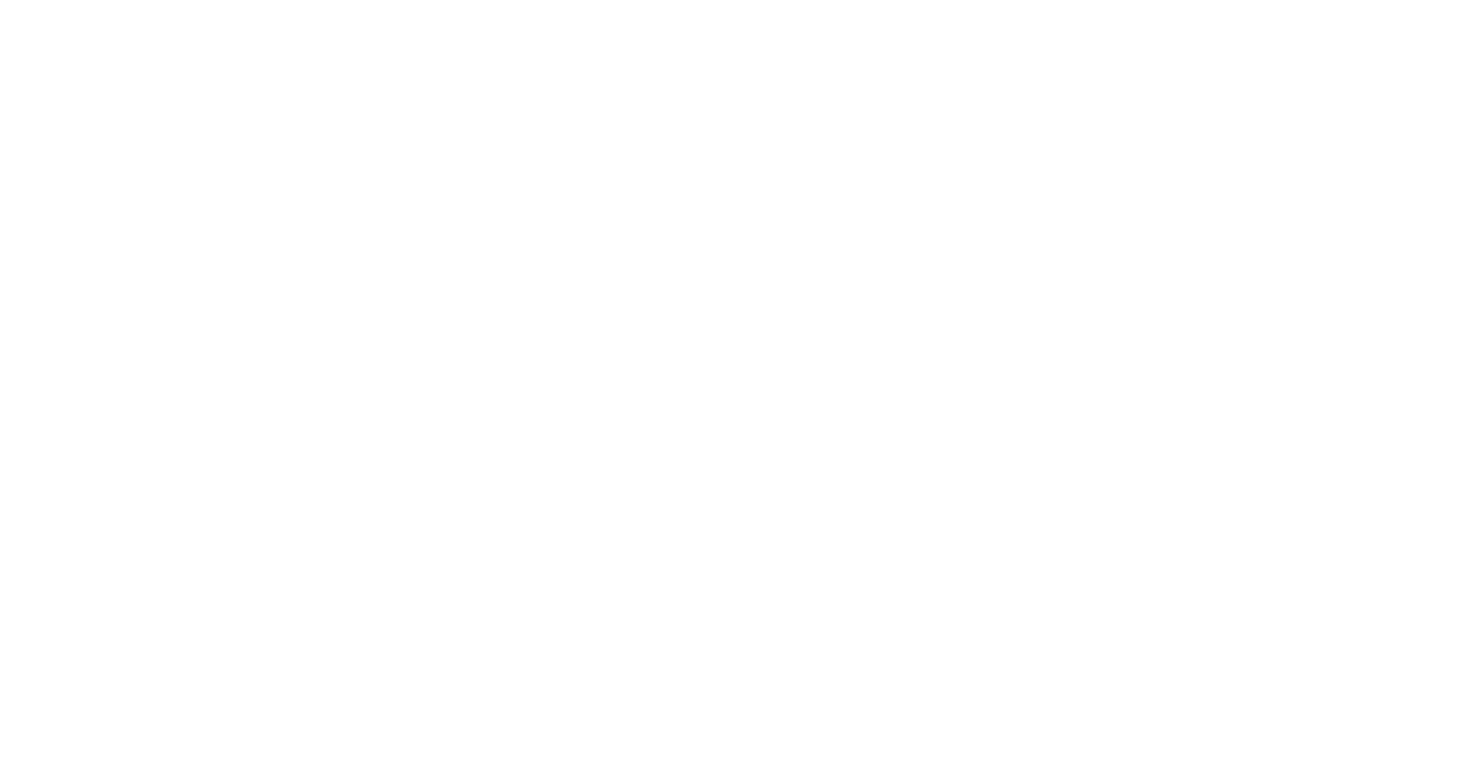
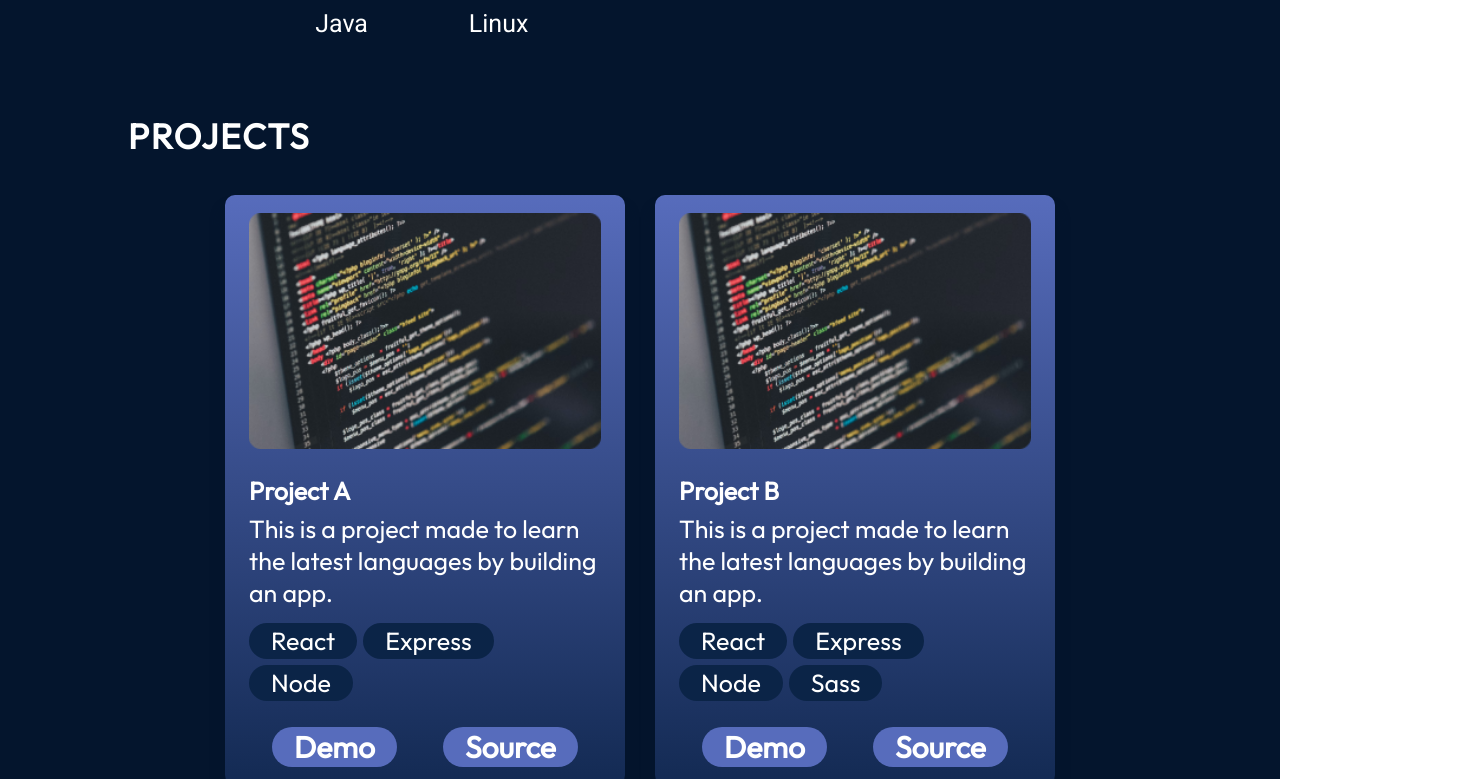
Before and after one commit to ms0031/portfolio, a React (Vite) app: page / in a window 1280 px wide. Shown: the part 2021-2800 px from the top of the page, 1472 px wide, since content can reach past the window. Before the commit the page ends 1862 px from the top, so only its background shows below. Built offline with nearby package versions, Linux system fonts and the light colour scheme.

Commit message:
Created Projects Section

```diff
--- a/src/App.jsx
+++ b/src/App.jsx
@@ -3,6 +3,7 @@
 import { About } from "./components/About/About";
 import Hero from "./components/Hero/Hero";
 import { Navbar } from "./components/Navbar/Navbar";
+import Projects from "./components/Projects/Projects";
 import { Skills } from "./components/Skills/Skills";
 
 function App() {
@@ -11,7 +12,8 @@
       <Navbar />
       <Hero />
       <About />
-      <Skills/>
+      <Skills />
+      <Projects/>
     </div>
   )
 }
--- a/src/App.module.css
+++ b/src/App.module.css
@@ -4,4 +4,5 @@
     background-color: var(--color-bg);
     width: 100%;
     height: 100%;
+    overflow: hidden;
 }
--- a/src/components/Hero/Hero.jsx
+++ b/src/components/Hero/Hero.jsx
@@ -5,7 +5,7 @@
   return (
       <section className={styles.container}>
           <div className={styles.content}>
-              <hi className={styles.title}>Hi, I'm Mayank Shekhar</hi>
+              <h1 className={styles.title}>Hi, I'm Mayank Shekhar</h1>
               <p className={styles.description}>I'm a full-stack developer</p>
               <a href="mailto:mayankshekhar0031@gmail.com" className={styles.contactBtn}>Contact Me</a>
           </div>
--- a/src/components/Hero/Hero.module.css
+++ b/src/components/Hero/Hero.module.css
@@ -24,9 +24,12 @@
     font-weight: 900;
     margin-bottom: 33px;
     font-family: var(--font-roboto);
-    background: linear-gradient(90deg,rgb(255, 255, 255,1) 50%,rgba(255,255,255,0) 120%);
+    background: linear-gradient(90deg,rgb(255, 255, 255,1) 75%,rgba(255,255,255,0) 120%);
     -webkit-text-fill-color: transparent;
     -webkit-background-clip: text;
+    background-size: 70% 100%;
+    background-repeat: no-repeat;
+    transition: 0.4s;
 }
 
 .description{
@@ -44,17 +47,28 @@
     font-weight: 600;
     padding: 17px 26px;
     box-shadow: 0 0 4px 0 rgba(0,0,0,0.25);
+    transition: 0.3s;
 }
 
 .heroImg{
     width: 50%;
     z-index: 1;
-
     animation-name: floating;
     animation-duration: 3s;
     animation-iteration-count: infinite;
     animation-timing-function: ease-in-out;
 }
+
+.contactBtn:hover {
+    transform: scale(1.1);
+    background-color: white;
+    color: var(--color-dark);
+  }
+
+.title:hover {
+    background-size: 100% 100%;
+    transform: scale(1.05);
+  }
 
 @keyframes floating {
     0%{
--- /dev/null
+++ b/src/components/Projects/Projects.jsx
@@ -0,0 +1,18 @@
+import React from "react";
+import styles from "./Projects.module.css";
+import projects from "../../data/projects.json";
+import ProjectsCard from "./ProjectsCard";
+
+export const Projects = () => {
+  return (
+    <section className={styles.container} id="Projects">
+          <h2 className={styles.title}>Projects</h2>
+      <div className={styles.projects}>
+        {projects.map((project, id) => {
+          return <ProjectsCard key={id} project={project} />;
+        })}
+      </div>
+    </section>
+  );
+};
+export default Projects;
--- /dev/null
+++ b/src/components/Projects/Projects.module.css
@@ -0,0 +1,26 @@
+@import "../../vars.css";
+
+.container {
+    margin-top: 76px;
+    color: var(--color-text);
+    margin-left: 10%;
+    margin-right: 10%;
+}
+
+.title{
+    font-size: 35px;
+    font-weight: 700;
+    letter-spacing: 1.75px;
+    text-transform: uppercase;
+}
+
+.projects{
+    margin-top: 37px;
+    display: flex;
+    flex-direction: row;
+    flex-wrap: wrap;
+    align-items: center;
+    justify-content: center;
+    gap: 30px;
+    width: 100%;
+}
--- /dev/null
+++ b/src/components/Projects/ProjectsCard.jsx
@@ -0,0 +1,25 @@
+import React from "react";
+import styles from "./ProjectsCard.module.css";
+import { getImageUrl } from "../../utils";
+
+export const ProjectsCard = ({
+  project,
+}) => {
+  return (
+    <div className={styles.container}>
+      <img src={getImageUrl(project.imageSrc)} alt={`Image of ${project.title}`} className={styles.image}/>
+      <h3 className={styles.title}>{project.title}</h3>
+          <p className={styles.description}>{project.description}</p>
+      <ul className={styles.skills}>
+        {project.skills.map((skill, id) => {
+          return (<li key={id} className={styles.skill}>{skill}</li>);
+        })}
+      </ul>
+      <div className={styles.links}>
+        <a href={project.demo} className={styles.link}>Demo</a>
+        <a href={project.source} className={styles.link}>Source</a>
+      </div>
+    </div>
+  );
+};
+export default ProjectsCard;
--- /dev/null
+++ b/src/components/Projects/ProjectsCard.module.css
@@ -0,0 +1,62 @@
+@import "../../vars.css";
+
+.container{
+    display: flex;
+    flex-direction: column;
+    border-radius: 10px;
+    background: linear-gradient(180deg,#576cbc 0%,#132a53 100%);
+    box-shadow: 0 16px 14px 0 #04152d;
+    padding: 18px 24px;
+    max-width: 400px;
+}
+
+.image {
+    margin-bottom: 26px;
+}
+
+.title{
+    font-size: 25px;
+    font-weight: 700;
+}
+
+.description{
+    margin-top: 6px;
+    font-size: 25px;
+    font-weight: 400;
+}
+
+.skills {
+    width: 100%;
+    margin-top: 14px;
+    display: flex;
+    flex-direction: row;
+    flex-wrap: wrap;
+    gap:6px;
+    list-style: none;
+}
+
+.skill{
+    font-size: 25px;
+    font-weight:400px;
+    border-radius: 100px;
+    background: var(--color-dark);
+    padding: 2px 22px;
+}
+
+.links{
+    width:100%;
+    margin-top: 26px;
+    display: flex;
+    justify-content: space-around;
+}
+
+.link{
+    text-decoration: none;
+    color: var(--color-text);
+    font-size: 30px;
+    font-weight: 600;
+    border-radius: 100px;
+    background: var(--color-primary);
+    padding: 1px 22px;
+
+}
--- a/src/components/Skills/Skills.module.css
+++ b/src/components/Skills/Skills.module.css
@@ -23,7 +23,7 @@
 }
 
 .skills {
-    width: 80%;
+    width: 70%;
     display: flex;
     flex-wrap: wrap;
     gap: 37px;
@@ -61,3 +61,17 @@
 .skill :hover{
     transform:scale(1.1);
 }
+
+@media screen and (max-width: 830px) {
+    .content{
+        flex-direction: column;
+        align-items: center;
+        gap: 34px;
+    }
+
+    .skills{
+        width: 100%;
+        flex-direction: row;
+        justify-content: center;
+    }
+}
--- /dev/null
+++ b/src/data/projects.json
@@ -0,0 +1,18 @@
+[
+    {
+      "title": "Project A",
+      "imageSrc": "projects/project.png",
+      "description": "This is a project made to learn the latest languages by building an app.",
+      "skills": ["React", "Express", "Node"],
+      "demo": "https://www.example.com",
+      "source": "https://www.github.com"
+    },
+    {
+      "title": "Project B",
+      "imageSrc": "projects/project.png",
+      "description": "This is a project made to learn the latest languages by building an app.",
+      "skills": ["React", "Express", "Node", "Sass"],
+      "demo": "https://www.example.com",
+      "source": "https://www.github.com"
+    }
+  ]
--- a/src/data/skills.json
+++ b/src/data/skills.json
@@ -16,7 +16,7 @@
       "imageSrc": "skills/react.png"
     },
     {
-      "title": "Node",
+      "title": "Node.js",
       "imageSrc": "skills/Node.png"
     },
     {
```
Also changed, not shown: assets/skills/Cplusplus.png, assets/skills/Linux.png.
